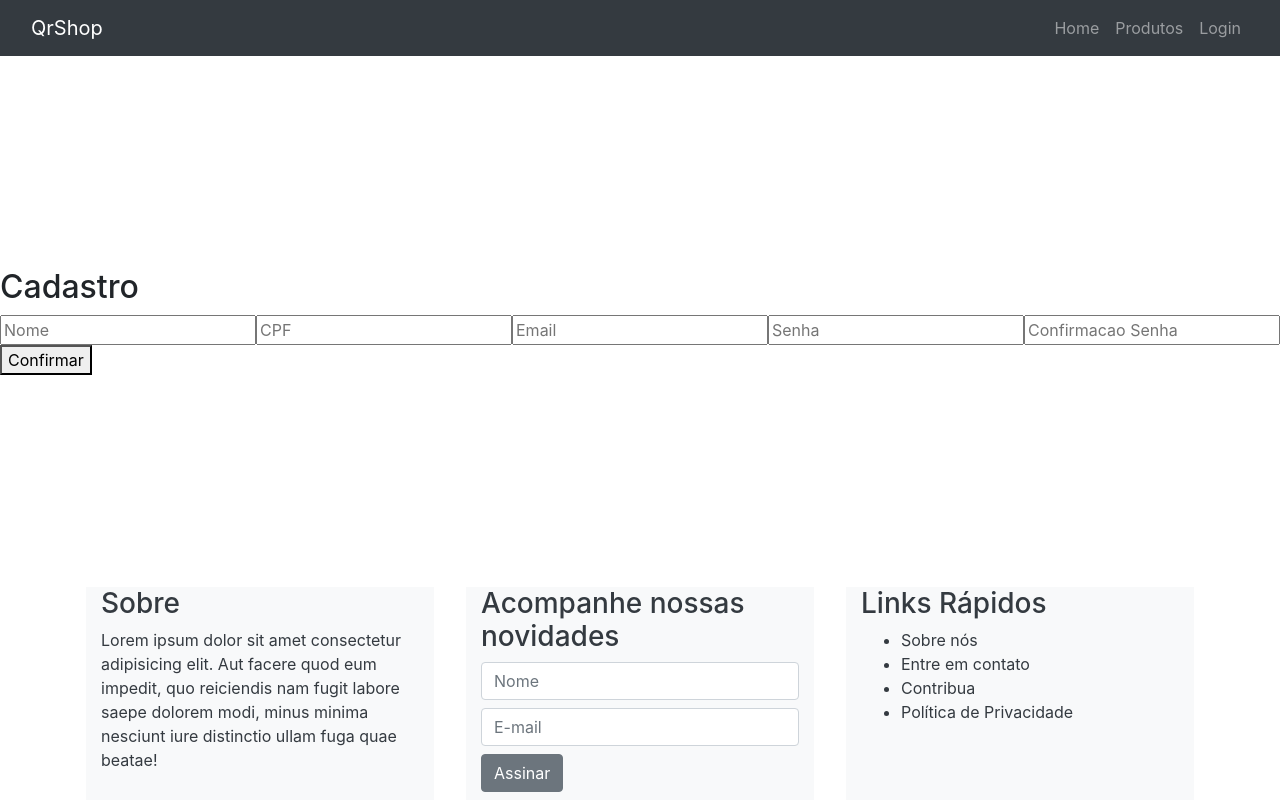
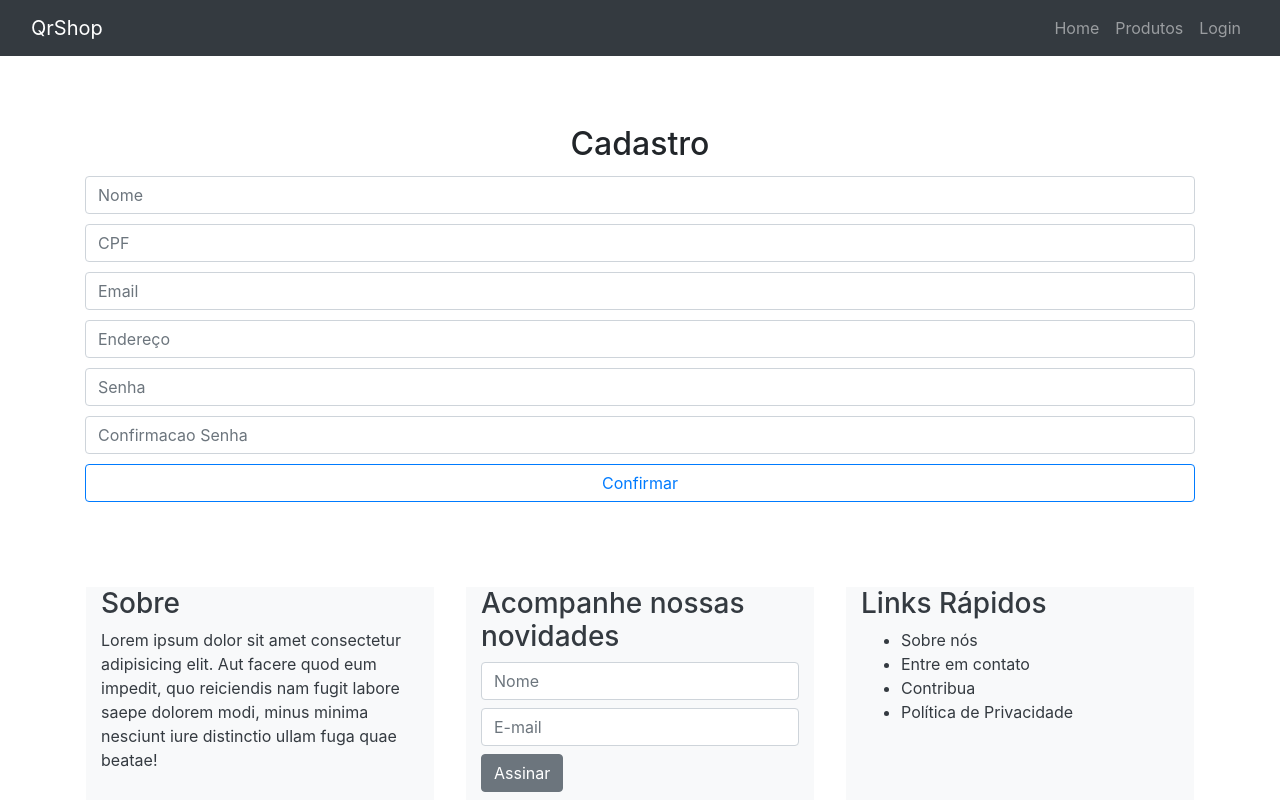
Before and after one commit to 21E321E4-DFE-GRP-EDS-01C1-N2-P1/qr-shop2, a Vue app: page /register in a window 1280 px wide. Built offline with nearby package versions, Linux system fonts and the light colour scheme.

Commit message:
melhoria form user cadastro

```diff
--- a/src/views/Register.vue
+++ b/src/views/Register.vue
@@ -1,29 +1,32 @@
 <template>
-  <div>
-    <form @submit="handleCadastro" class="login_form">
-      <div class="login_box">
-        <h2>Cadastro</h2>
-        <input name="nome" required v-model="name" placeholder="Nome" />
-        <input name="cpf" required v-model="cpf" placeholder="CPF" />
-        <input name="email" required v-model="email" placeholder="Email" />
-        <input
+  <b-container>
+    <b-form @submit="handleCadastro" class="login_form">
+      <h2 style="text-align: center;">Cadastro</h2>
+      <b-form-group class="login_box">
+        <b-form-input name="nome" required v-model="name" placeholder="Nome" class='form-input'/>
+        <b-form-input name="cpf" required v-model="cpf" placeholder="CPF" class='form-input'/>
+        <b-form-input name="email" required v-model="email" placeholder="Email" class='form-input'/>
+        <b-form-input name="endereco" required v-model="endereco" placeholder="Endereço" class='form-input'/>
+        <b-form-input
           name="password"
           required
           type="password"
           v-model="password"
           placeholder="Senha"
+          class='form-input'
         />
-        <input
+        <b-form-input
           name="password2"
           required
           type="password"
           v-model="password2"
           placeholder="Confirmacao Senha"
+          class='form-input'
         />
-        <button>Confirmar</button>
-      </div>
-    </form>
-  </div>
+        <b-button type="submit" block variant='outline-primary'>Confirmar</b-button>
+      </b-form-group>
+    </b-form>
+  </b-container>
 </template>
 
 <script>
@@ -35,6 +38,7 @@ export default {
       name: "",
       cpf: "",
       email: "",
+      endereco: "",
       password: "",
       password2: "",
     };
@@ -52,6 +56,7 @@ export default {
         password: this.password,
         name: this.name,
         cpf: this.cpf,
+        endereco: this.endereco,
       };
       return authService
         .register(user)
```
